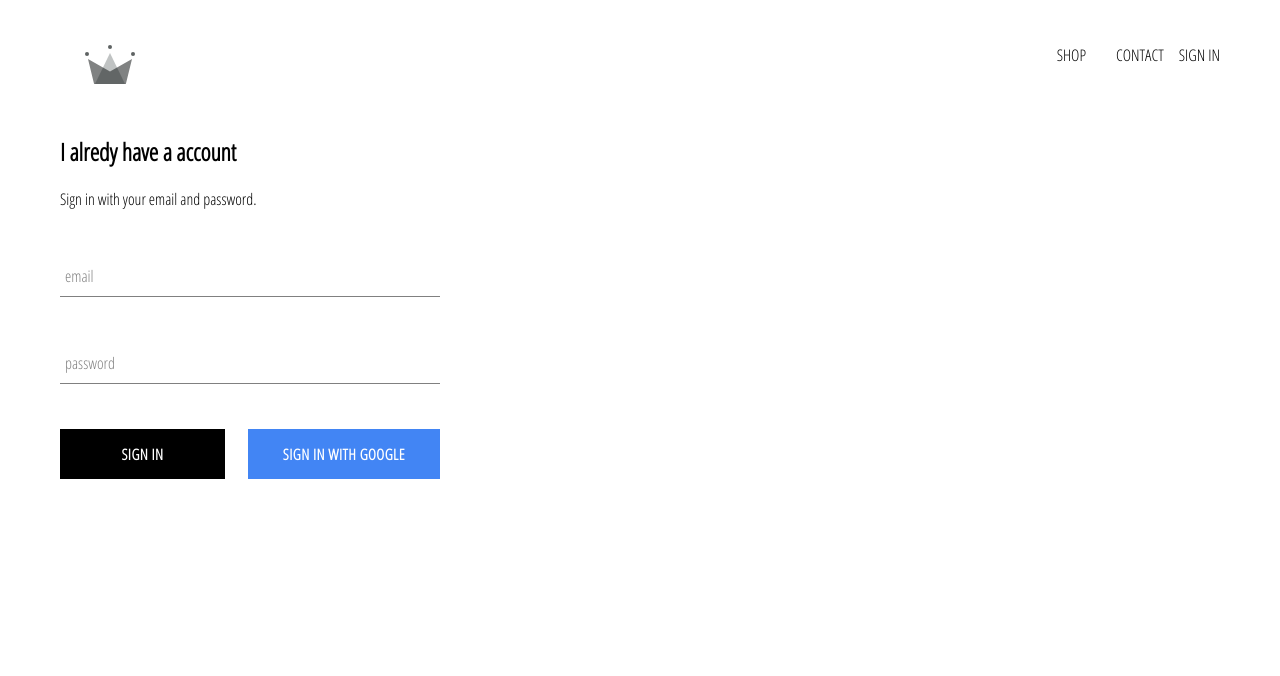
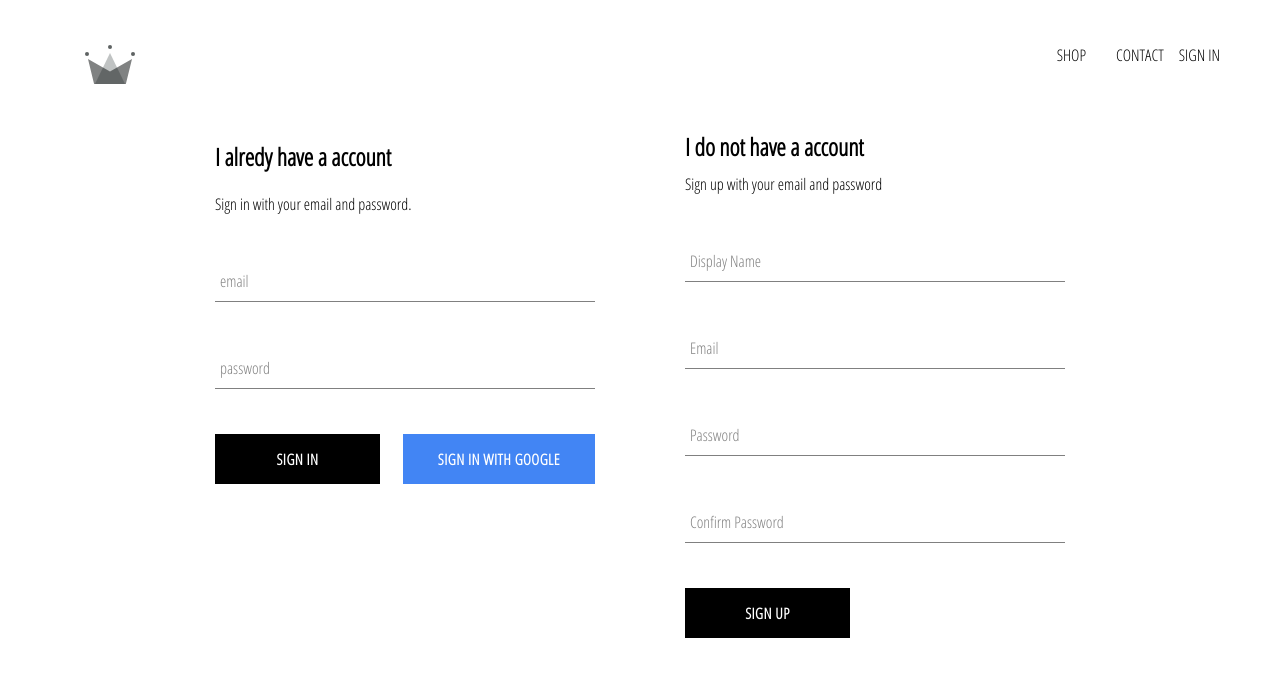
Before and after one commit to hrvojebarbaric/crwn-webshop, a React (Create React App) app: page /signin in a window 1280 px wide. Shown: the top 676 px of the page. Built offline with nearby package versions, Linux system fonts and the light colour scheme; no server answers.

Commit message:
implemented firebase utils

```diff
--- a/src/App.js
+++ b/src/App.js
@@ -7,7 +7,7 @@
 import SignInAndSignOut from "./pages/sign-in-sign-out/sign-in.component";
 import Header from "./components/header/header.component";
 
-import {auth} from "./firebase/firebase.utis";
+import {auth, createUserProfileDocument} from "./firebase/firebase.utis";
 
 
 class App extends React.Component {
@@ -21,9 +21,23 @@
   unsubscribeFromAuth = null;
 
   componentDidMount() {
-    this.unsubscribeFromAuth = auth.onAuthStateChanged(user => {
-      this.setState({currentUser: user});
+    this.unsubscribeFromAuth = auth.onAuthStateChanged(async userAuth => {
+      if(userAuth) {
+        const userRef = await createUserProfileDocument(userAuth);
 
+        userRef.onSnapshot(snapShot => {
+          this.setState({
+            currentUser: {
+              id: snapShot.id,
+              ...snapShot.data()
+            }
+          })
+          console.log(this.state)
+        });
+      }
+      else {
+        this.setState({currentUser: userAuth});
+      }
     });
   }
 
--- /dev/null
+++ b/src/components/sign-up/sign-up.component.jsx
@@ -0,0 +1,92 @@
+import React from "react"
+
+import FormInput from "../form-input/form-input.component"
+import CustomButton from "../custom-button/custom-button.component"
+
+import { auth, createUserProfileDocument} from "../../firebase/firebase.utis"
+
+import "./sing-up.styles.scss"
+
+class SingUp extends React.Component {
+    constructor() {
+        super();
+
+        this.state = {
+            displayName:"",
+            email:"",
+            password:"",
+            confirmPassword:""
+        }
+    }
+    handleSubmit = async (event) => {
+        event.preventDefault()
+        const {displayName, email, password, confirmPassword} = this.state
+
+        if(password!== confirmPassword) {
+            console.log("password do not match!")
+            return
+        }
+        try {
+            const {user} = await auth.createUserWithEmailAndPassword(email,password)
+            await createUserProfileDocument(user, {displayName})
+            this.setState({
+                displayName:"",
+                email:"",
+                password:"",
+                confirmPassword:""
+            })
+        }
+        catch(error) {
+            console.error(error)
+        }
+    }
+    handleChange = (event) => {
+        const {name,value} = event.target
+        this.setState({[name]: value})
+    }
+    render(){
+        const {displayName, email, password, confirmPassword} = this.state
+        return(
+            <div className="sign-up">
+                <h2 className="title">I do not have a account</h2>
+                <span>Sign up with your email and password</span>
+                <form className="sign-up-form" onSubmit={this.handleSubmit}>
+                    <FormInput
+                        type="text"
+                        name="displayName"
+                        value={displayName}
+                        onChange={this.handleChange}
+                        label="Display Name"
+                        required
+                    />
+                    <FormInput
+                        type="text"
+                        name="email"
+                        value={email}
+                        onChange={this.handleChange}
+                        label="Email"
+                        required
+                    />
+                    <FormInput
+                        type="password"
+                        name="password"
+                        value={password}
+                        onChange={this.handleChange}
+                        label="Password"
+                        required
+                    />
+                    <FormInput
+                        type="password"
+                        name="confirmPassword"
+                        value={confirmPassword}
+                        onChange={this.handleChange}
+                        label="Confirm Password"
+                        required
+                    />
+                    <CustomButton type="submit">SIGN UP</CustomButton>
+                </form>
+            </div>
+        )
+    }
+}
+export default SingUp
--- /dev/null
+++ b/src/components/sign-up/sing-up.styles.scss
@@ -0,0 +1,9 @@
+.sign-up {
+    display: flex;
+    flex-direction: column;
+    width: 380px;
+
+    .title {
+        margin: 10px 0;
+    }
+}
--- a/src/firebase/firebase.utis.js
+++ b/src/firebase/firebase.utis.js
@@ -13,6 +13,28 @@
     measurementId: "G-3T9PXN9ZL5"
   };
 
+  export const createUserProfileDocument = async (userAuth, aditionalData) => {
+    if(!userAuth) return;
+    const userRef = firestore.doc(`user/${userAuth.uid}`);
+    const snapShot = await userRef.get();
+
+    if(!snapShot.exists) {
+      const {displayName, email} = userAuth;
+      const dateCreated = new Date();
+      try{
+        await userRef.set({
+          displayName,
+          email,
+          dateCreated,
+          ...aditionalData
+        })
+      }catch(error){
+        console.log(`this is a error!`,error.message);
+      }
+    }
+    return userRef;
+  }
+
   firebase.initializeApp(config);
 
   export const auth = firebase.auth();
--- a/src/pages/sign-in-sign-out/sign-in-sign-out.styles.scss
+++ b/src/pages/sign-in-sign-out/sign-in-sign-out.styles.scss
@@ -0,0 +1,6 @@
+.sign-in-sign-out {
+    width: 850px;
+    display: flex;
+    justify-content: space-between;
+    margin: 30px auto;
+}
--- a/src/pages/sign-in-sign-out/sign-in.component.jsx
+++ b/src/pages/sign-in-sign-out/sign-in.component.jsx
@@ -1,9 +1,13 @@
 import React from "react";
 import SignIn from "../../components/sign-in/sign-in.component";
+import SignUp from "../../components/sign-up/sign-up.component"
 
 import "./sign-in-sign-out.styles.scss";
 
 const SignInAndSignOut = () => (
-    <div className="sign-in-sign-out"><SignIn></SignIn></div>
+    <div className="sign-in-sign-out">
+        <SignIn></SignIn>
+        <SignUp></SignUp>
+    </div>
 )
 export default SignInAndSignOut;
```
